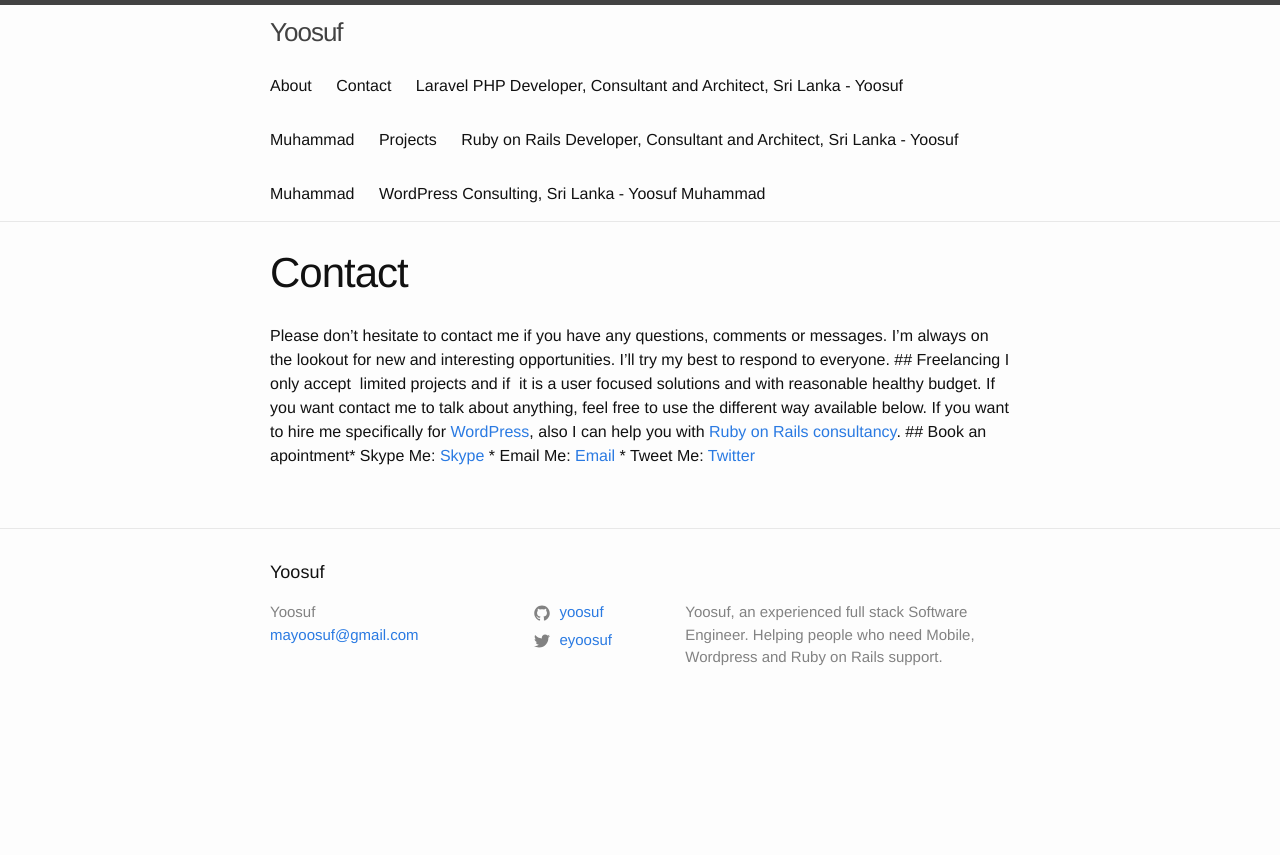
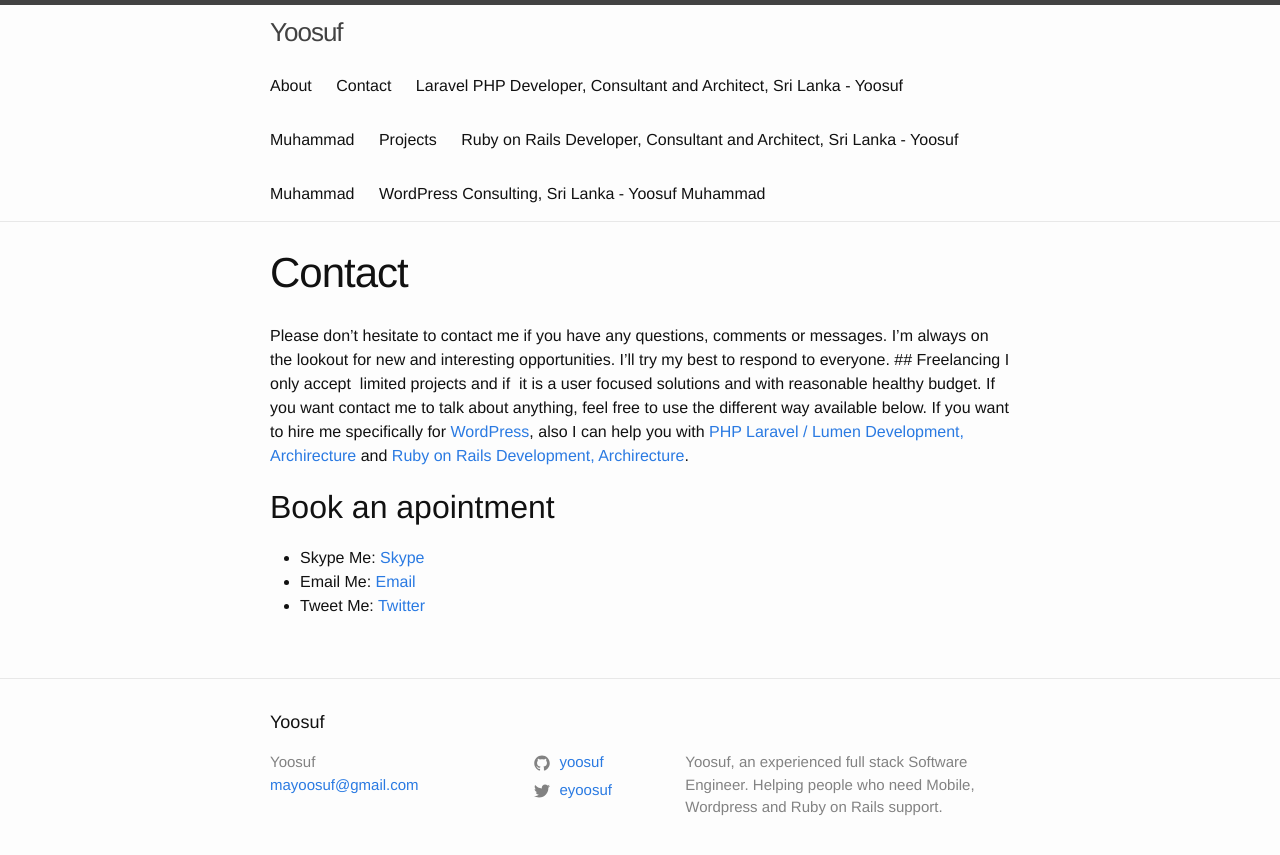
Before and after one commit to yoosuf/yoosuf.github.io, a Jekyll site: the page built from contact.md, in a window 1280 px wide. Shown: the top 855 px of the page. Built offline with Jekyll 4.4.1, drawn with Linux system fonts in a browser that asks for light colours.

Commit message:
updated links

```diff
--- a/Gemfile
+++ b/Gemfile
@@ -11,8 +11,6 @@
 # Happy Jekylling!
 gem "jekyll", "3.3.0"
 
-# This is the default theme for new Jekyll sites. You may change this to anything you like.
-gem "minima", "~> 2.0"
 
 # If you want to use GitHub Pages, remove the "gem "jekyll"" above and
 # uncomment the line below. To upgrade, run `bundle update github-pages`.
--- a/contact.md
+++ b/contact.md
@@ -8,4 +8,9 @@
 permalink: /contact/
 published: true
 ---
-Please don’t hesitate to contact me if you have any questions, comments or messages. I’m always on the lookout for new and interesting opportunities. I’ll try my best to respond to everyone. ## Freelancing I only accept  limited projects and if  it is a user focused solutions and with reasonable healthy budget. If you want contact me to talk about anything, feel free to use the different way available below. If you want to hire me specifically for [WordPress](/wordpress), also I can help you with [Ruby on Rails consultancy](/ruby-on-rails/). ## Book an apointment* Skype Me: [Skype](skype:eyoosuf?call) * Email Me: [Email](mailto:mayoosuf@gmail.com) * Tweet Me: [Twitter](http://twitter.com/eyoosuf)
+Please don’t hesitate to contact me if you have any questions, comments or messages. I’m always on the lookout for new and interesting opportunities. I’ll try my best to respond to everyone. ## Freelancing I only accept  limited projects and if  it is a user focused solutions and with reasonable healthy budget. If you want contact me to talk about anything, feel free to use the different way available below. If you want to hire me specifically for [WordPress](/wordpress), also I can help you with [PHP Laravel / Lumen  Development, Archirecture](/laravel/) and [Ruby on Rails Development, Archirecture](/ruby-on-rails/).
+
+## Book an apointment
+* Skype Me: [Skype](skype:eyoosuf?call)
+* Email Me: [Email](mailto:mayoosuf@gmail.com)
+* Tweet Me: [Twitter](http://twitter.com/eyoosuf)
```
Also changed, not shown: css/main.css (deleted).
